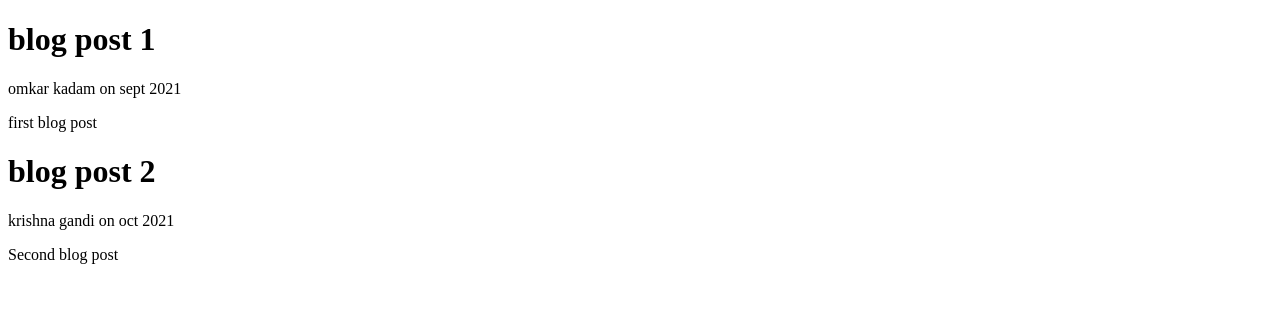
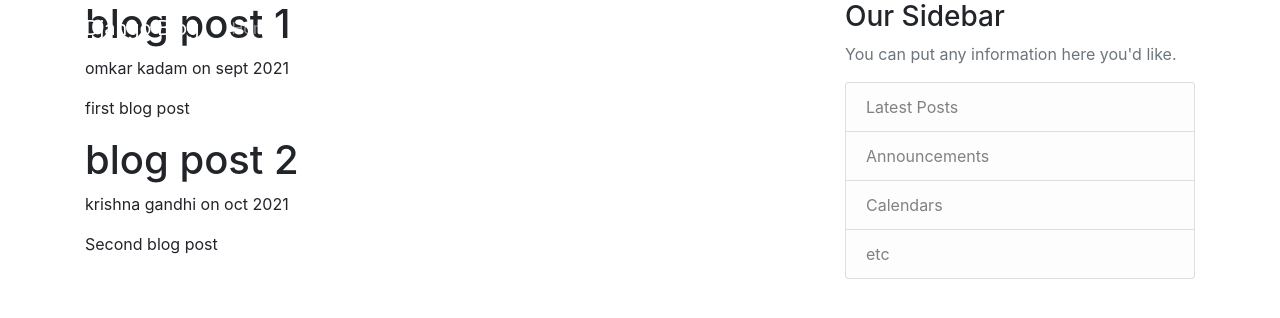
Before and after one commit to omkarkd/Blogging-Site, a Django app: page /blog/ in a window 1280 px wide. Shown: the top 318 px of the page. Run offline with Django 3.2, Linux system fonts and the light colour scheme; some libraries are stand-ins or nearby versions.

Commit message:
"another commit"

```diff
--- /dev/null
+++ b/blog/templates/blog/base.html
@@ -0,0 +1,69 @@
+<!DOCTYPE html>
+<html lang="en">
+<head>
+    <!-- Required meta tags -->
+    <meta charset="utf-8">
+    <meta name="viewport" content="width=device-width, initial-scale=1, shrink-to-fit=no">
+
+    <!-- Bootstrap CSS -->
+    <link rel="stylesheet" href="https://maxcdn.bootstrapcdn.com/bootstrap/4.0.0/css/bootstrap.min.css" integrity="sha384-Gn5384xqQ1aoWXA+058RXPxPg6fy4IWvTNh0E263XmFcJlSAwiGgFAW/dAiS6JXm" crossorigin="anonymous">
+
+
+    {% if title %}
+        <title>Django-Blog - {{ title }}  </title>
+    {% else %}
+        <title>Django-Blog</title>
+    {% endif %}
+</head>
+<body>
+    <header class="site-header">
+        <nav class="navbar navbar-expand-md navbar-dark bg-steel fixed-top">
+          <div class="container">
+                <a class="navbar-brand mr-4" href="/">Django Blog</a>
+                <button class="navbar-toggler" type="button" data-toggle="collapse" data-target="#navbarToggle" aria-controls="navbarToggle" aria-expanded="false" aria-label="Toggle navigation">
+                <span class="navbar-toggler-icon"></span>
+                </button>
+                <div class="collapse navbar-collapse" id="navbarToggle">
+                        <div class="navbar-nav mr-auto">
+                                <a class="nav-item nav-link" href="/">Home</a>
+                                <a class="nav-item nav-link" href="/about">About</a>
+                        </div>
+                    <!-- Navbar Right Side -->
+                        <div class="navbar-nav">
+                            <a class="nav-item nav-link" href="#">Login</a>
+                            <a class="nav-item nav-link" href="#">Register</a>
+                        </div>
+                </div>
+          </div>
+        </nav>
+    </header>
+    <main role="main" class="container">
+        <div class="row">
+          <div class="col-md-8">
+            {% block content %}{% endblock %}
+          </div>
+          <div class="col-md-4">
+                <div class="content-section">
+                <h3>Our Sidebar</h3>
+                <p class='text-muted'>You can put any information here you'd like.
+                        <ul class="list-group">
+                        <li class="list-group-item list-group-item-light">Latest Posts</li>
+                        <li class="list-group-item list-group-item-light">Announcements</li>
+                        <li class="list-group-item list-group-item-light">Calendars</li>
+                        <li class="list-group-item list-group-item-light">etc</li>
+                        </ul>
+                </p>
+                </div>
+          </div>
+        </div>
+    </main>
+
+
+
+    <!-- Optional JavaScript -->
+    <!-- jQuery first, then Popper.js, then Bootstrap JS -->
+    <script src="https://code.jquery.com/jquery-3.2.1.slim.min.js" integrity="sha384-KJ3o2DKtIkvYIK3UENzmM7KCkRr/rE9/Qpg6aAZGJwFDMVNA/GpGFF93hXpG5KkN" crossorigin="anonymous"></script>
+    <script src="https://cdnjs.cloudflare.com/ajax/libs/popper.js/1.12.9/umd/popper.min.js" integrity="sha384-ApNbgh9B+Y1QKtv3Rn7W3mgPxhU9K/ScQsAP7hUibX39j7fakFPskvXusvfa0b4Q" crossorigin="anonymous"></script>
+    <script src="https://maxcdn.bootstrapcdn.com/bootstrap/4.0.0/js/bootstrap.min.js" integrity="sha384-JZR6Spejh4U02d8jOt6vLEHfe/JQGiRRSQQxSfFWpi1MquVdAyjUar5+76PVCmYl" crossorigin="anonymous"></script>
+</body>
+</html>
--- a/blog/templates/blog/home.html
+++ b/blog/templates/blog/home.html
@@ -1,19 +1,8 @@
-<!DOCTYPE html>
-<html lang="en">
-<head>
-
-    {% if title %}
-        <title>Django-Blog - {{ title }}  </title>
-    {% else %}
-        <title>Django-Blog</title>
-    {% endif %}
-
-</head>
-<body>
+{% extends "blog/base.html" %}
+{% block content %}
     {% for post in posts %}
         <h1> {{ post.title }} </h1>
         <p> {{ post.author }} on {{ post.date_posted }} </p>
         <p> {{ post.content }} </p>
     {% endfor%}
-</body>
-</html>
+{% endblock content %}
--- a/blog/views.py
+++ b/blog/views.py
@@ -10,7 +10,7 @@
         'date_posted':'sept 2021'
     },
     {
-        'author':'krishna gandi',
+        'author':'krishna gandhi',
         'title':'blog post 2',
         'content':'Second blog post',
         'date_posted':'oct 2021'
```
Also changed, not shown: blog/templates/blog/about.html (+3 -12 lines).
